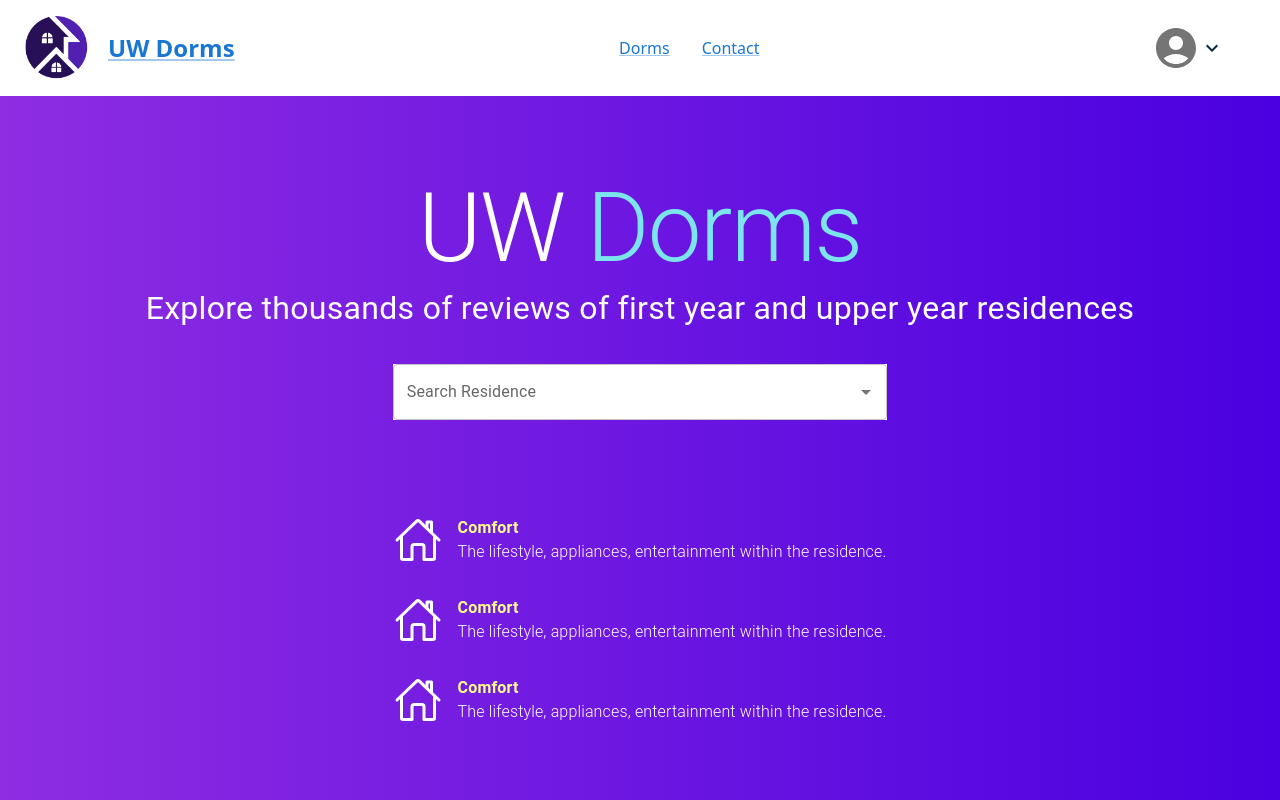
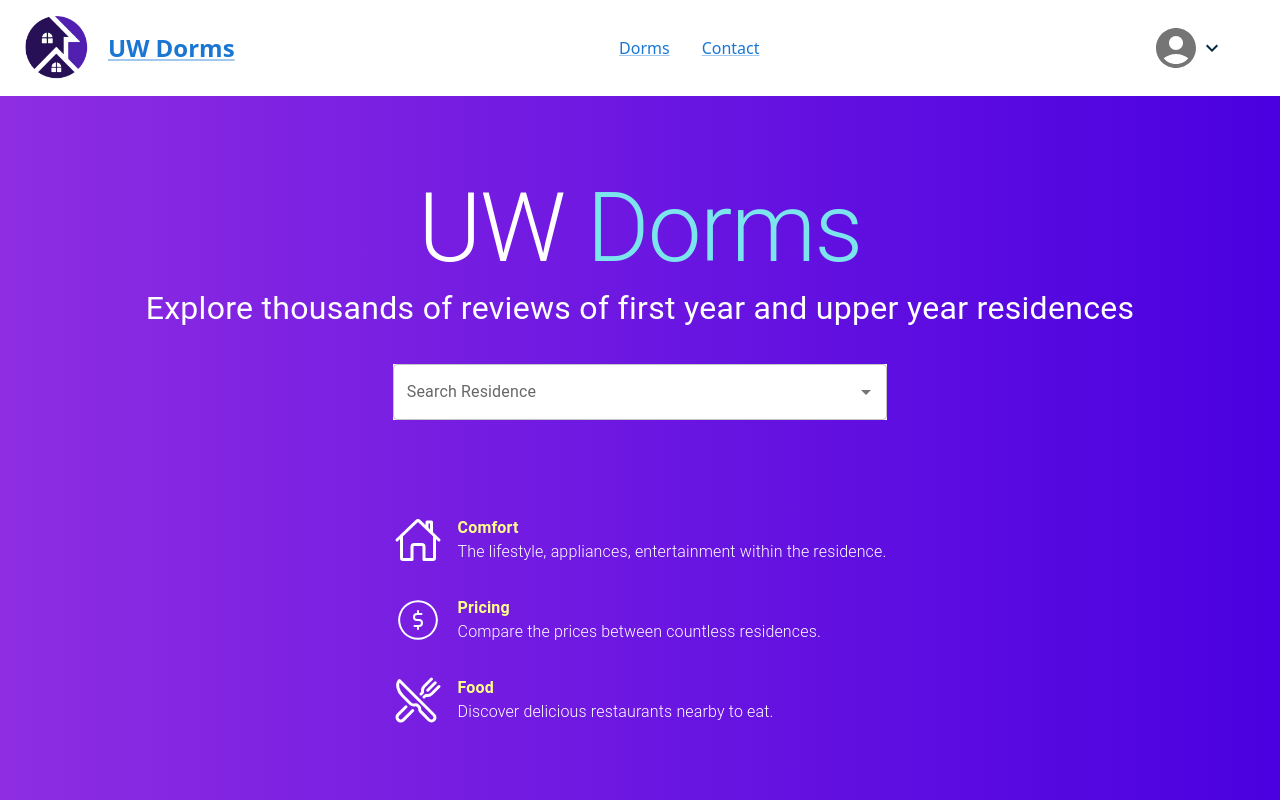
Before and after one commit to LGeoff31/uwdorm, a Next.js app: page / in a window 1280 px wide. Built offline with nearby package versions, Linux system fonts and the light colour scheme; no server answers.

Commit message:
firebase done

```diff
--- a/pages/components/Homepage.tsx
+++ b/pages/components/Homepage.tsx
@@ -81,6 +81,7 @@ const Homepage = () => {
           />
         </Stack>
 
+        <Grid>
           <Stack direction="row" gap="1rem" marginTop="2rem">
             <IoHomeOutline style={{ fontSize: "3rem", color: "white" }} />
             <Stack>
@@ -92,28 +93,30 @@ const Homepage = () => {
               </Typography>
             </Stack>
           </Stack>
+
           <Stack direction="row" gap="1rem" marginTop="2rem">
-          <IoHomeOutline style={{ fontSize: "3rem", color: "white" }} />
+            <CiDollar style={{ fontSize: "3rem", color: "white" }} />
             <Stack>
               <Typography fontWeight="bold" color="#ffff87">
-              {"Comfort"}
+                {"Pricing"}
               </Typography>
               <Typography fontWeight="300" color="white">
-              The lifestyle, appliances, entertainment within the residence.
+                Compare the prices between countless residences.
               </Typography>
             </Stack>
           </Stack>
           <Stack direction="row" gap="1rem" marginTop="2rem">
-          <IoHomeOutline style={{ fontSize: "3rem", color: "white" }} />
+            <IoRestaurantOutline style={{ fontSize: "3rem", color: "white" }} />
             <Stack>
               <Typography fontWeight="bold" color="#ffff87">
-              {"Comfort"}
+                {"Food"}
               </Typography>
               <Typography fontWeight="300" color="white">
-              The lifestyle, appliances, entertainment within the residence.
+                Discover delicious restaurants nearby to eat.
               </Typography>
             </Stack>
           </Stack>
+        </Grid>
       </Grid>
     </>
   );
--- a/pages/components/Navbar.tsx
+++ b/pages/components/Navbar.tsx
@@ -33,7 +33,9 @@ const Navbar = () => {
     try {
       const result = await signInWithPopup(auth, googleProvider);
       route.push("/");
-    } catch (error) {}
+    } catch (error) {
+      console.log("google sing in error", error);
+    }
   };
   const handleClick = (event: any) => {
     setAnchorEl(event.currentTarget);
@@ -41,6 +43,7 @@ const Navbar = () => {
   const handleClose = () => {
     setAnchorEl(null);
   };
+
   if (loading) return <h1>Loading...</h1>;
 
   return (
--- a/utils/firebase.js
+++ b/utils/firebase.js
@@ -20,4 +20,3 @@ const firebaseConfig = {
 // Initialize Firebase
 const app = initializeApp(firebaseConfig);
 export const auth = getAuth();
-// const analytics = getAnalytics(app);
```
Lines whose indentation alone changed are shown as unchanged.
